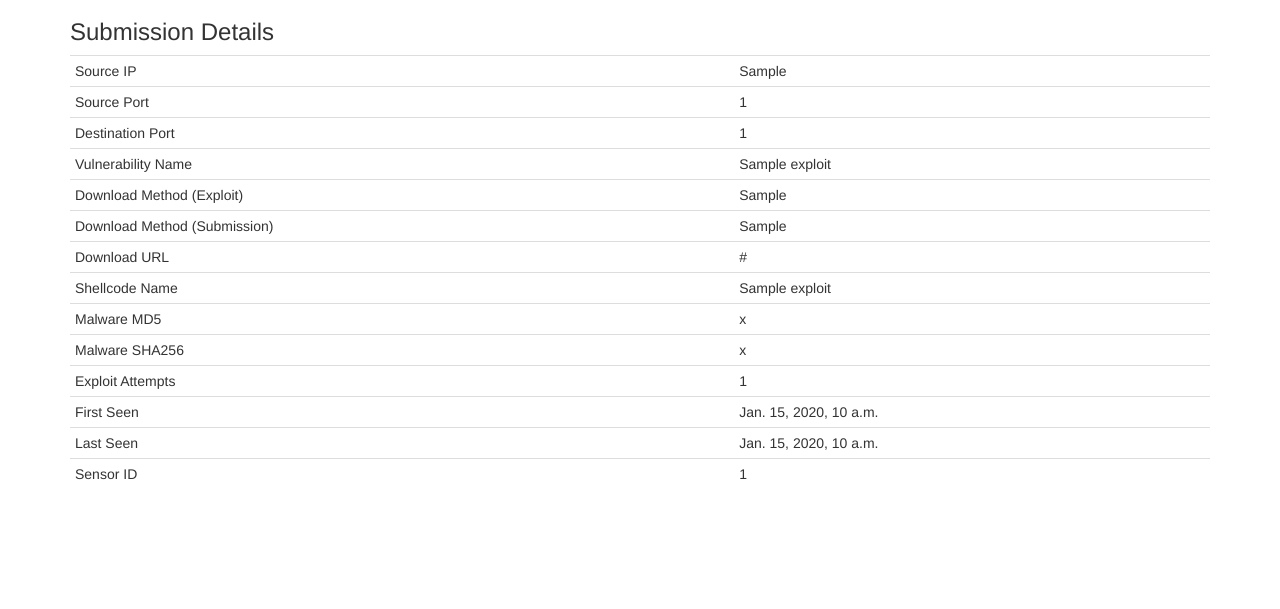
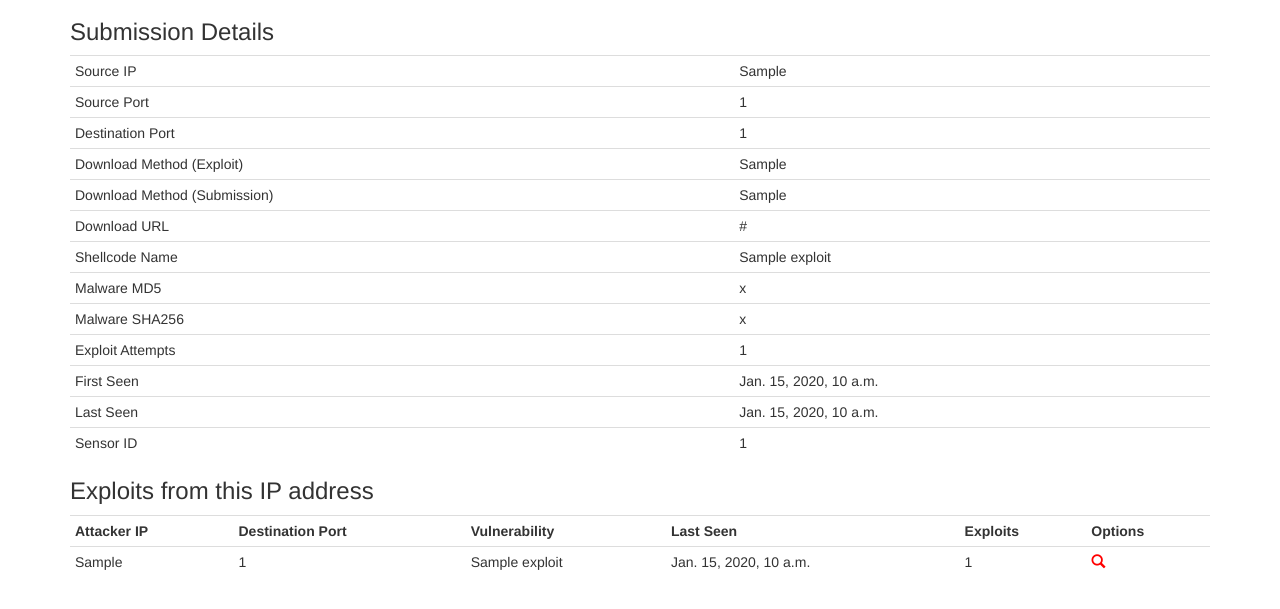
Before and after one commit to pi-one/amunweb, a Django app: page /amun/submission/1/details in a window 1280 px wide. Shown: the part 51-660 px from the top of the page. Run offline with Django 3.2, Linux system fonts and the light colour scheme; tables that the repository leaves empty hold one stand-in row (values such as "Sample post"); some libraries are stand-ins or nearby versions.

Commit message:
improved submission details view

```diff
--- a/amunweb/amun/templates/amun/submission_details.html
+++ b/amunweb/amun/templates/amun/submission_details.html
@@ -16,9 +16,6 @@
 		</tr>
 		<tr>
 			<td>Destination Port</td><td>{{ submission.exploit.attacker.victim_port }}</td>
-		</tr>
-		<tr>
-			<td>Vulnerability Name</td><td>{{ submission.exploit.vulnerability_name }}</td>
 		</tr>
 		<tr>
 			<td>Download Method (Exploit)</td><td>{{ submission.exploit.download_method }}</td>
@@ -52,6 +49,31 @@
 		</tr>
 	</table>
 </div>
+{% if exploits %}
+<h3>Exploits from this IP address</h3>
+<div class="table-responsive">
+	<table class="table table-condensed table-hover">
+		<tr>
+            <th>Attacker IP</th>
+            <th>Destination Port</th>
+            <th>Vulnerability</th>
+            <th>Last Seen</th>
+            <th>Exploits</th>
+            <th>Options</th>
+        </tr>
+		{% for expl in exploits %}
+			<tr>
+				<td>{{ expl.attacker.attacker_ip }}</td>
+				<td>{{ expl.attacker.victim_port }}</td>
+                <td>{{ expl.vulnerability_name }}</td>
+                <td>{{ expl.last_seen }}</td>
+				<td>{{ expl.count }}</td>
+				<td><a href="{% url 'exploit_details' exploit_id=expl.id %}"><span class="glyphicon glyphicon-search"></span></a></td>
+			</tr>
+		{% endfor %}
+	</table>
+</div>
+{% endif %}
 
 	{% else %}
 
--- a/amunweb/amun/views.py
+++ b/amunweb/amun/views.py
@@ -29,7 +29,13 @@ def submission_details(request, submission_id):
 		submission = successful_submission.objects.get(pk=submission_id)
 	except successful_submission.DoesNotExist:
 		submission = None
-	return render_to_response('amun/submission_details.html', {'submission': submission})
+	if submission:
+		try:
+			exploits = successful_exploit.objects.all().filter(attacker__attacker_ip=submission.exploit.attacker.attacker_ip)
+		except successful_exploit.DoesNotExist:
+			exploits = None
+	print exploits
+	return render_to_response('amun/submission_details.html', {'submission': submission, 'exploits': exploits})
 
 def submissions(request):
 	submissions_list = successful_submission.objects.select_related().order_by('-last_seen')
```
